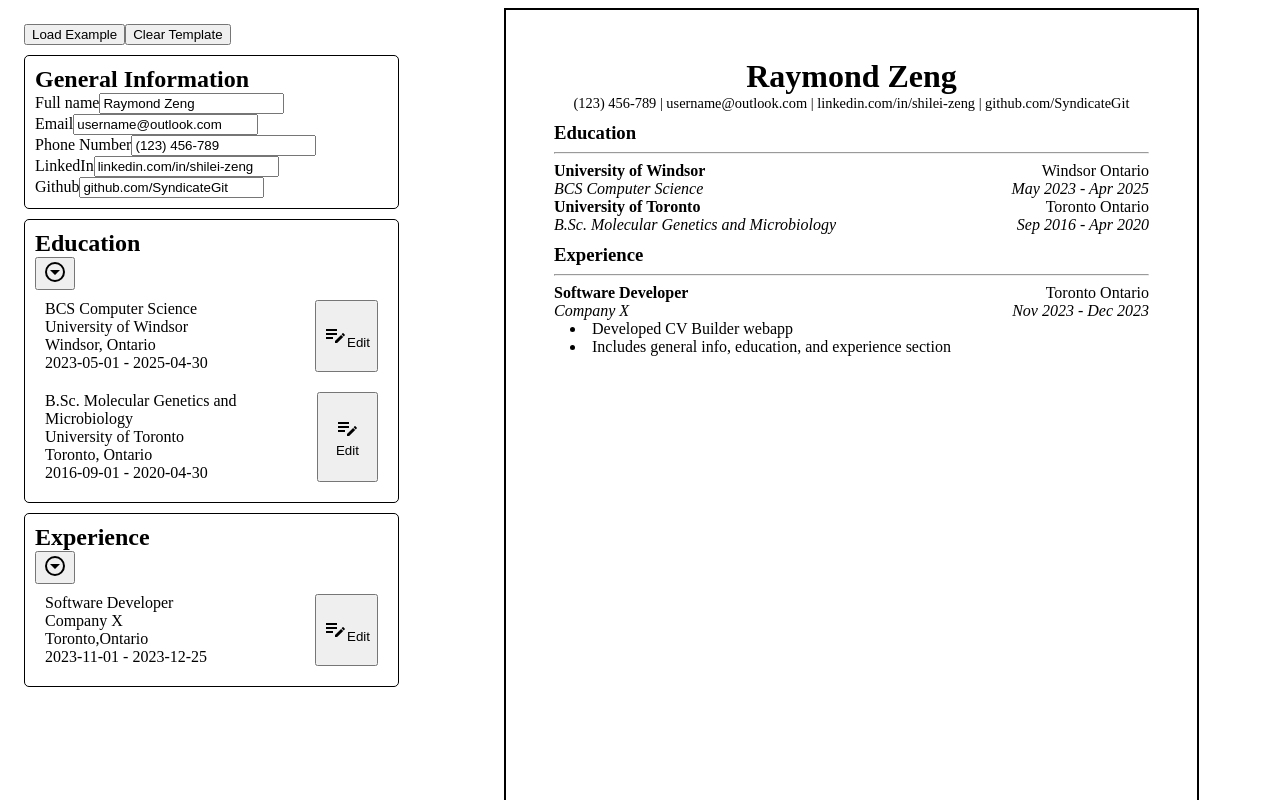
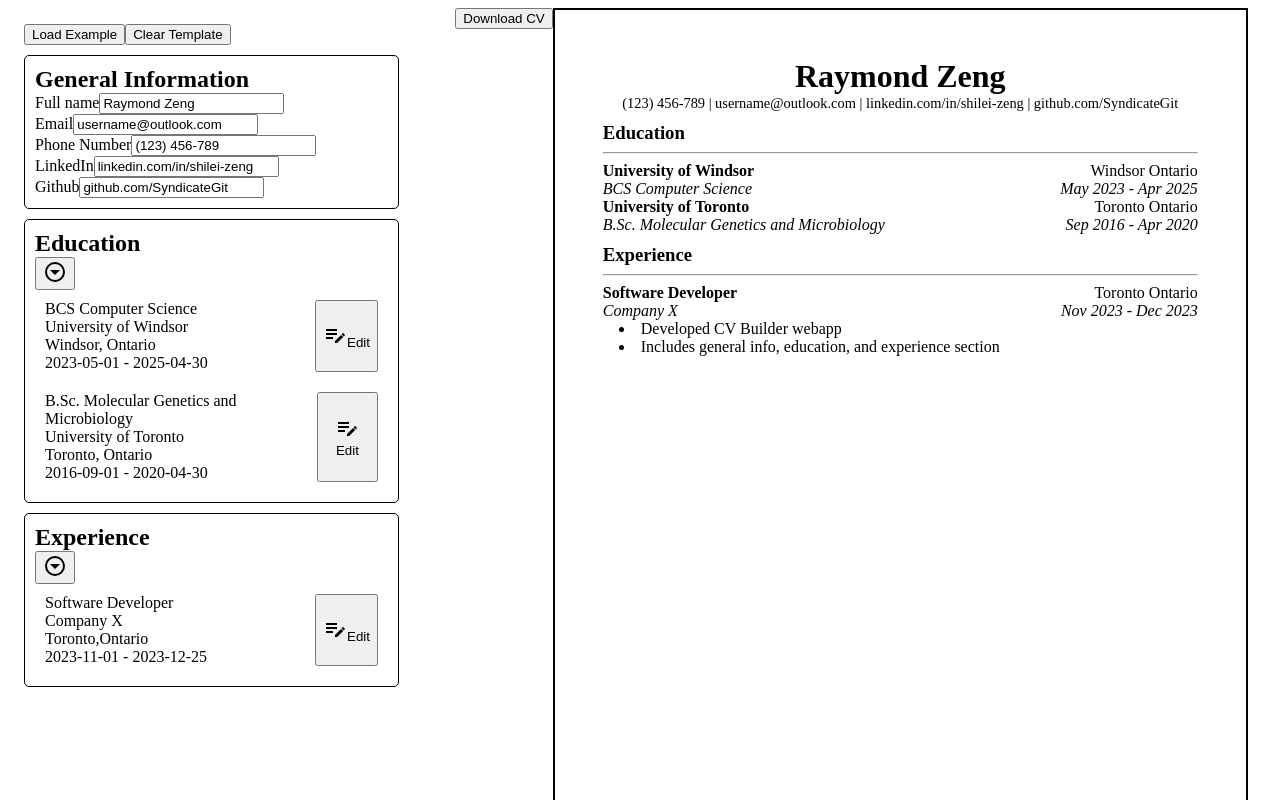
Before and after one commit to SyndicateGit/cv-builder, a React (Create React App) app: page / in a window 1280 px wide. Shown: the top 800 px of the page. Built offline with nearby package versions, Linux system fonts and the light colour scheme.

Commit message:
Added JsPDF download CV feature

```diff
--- a/package.json
+++ b/package.json
@@ -14,6 +14,7 @@
     "@types/react": "^18.2.39",
     "@types/react-dom": "^18.2.17",
     "@types/uuid": "^9.0.7",
+    "html2canvas": "^1.4.1",
     "jspdf": "^2.5.1",
     "react": "^18.2.0",
     "react-dom": "^18.2.0",
--- a/src/App.tsx
+++ b/src/App.tsx
@@ -12,6 +12,7 @@ import ExperienceList from './components/ExperienceList';
 import Icon from '@mdi/react';
 import { mdiArrowDownDropCircleOutline } from '@mdi/js';
 import { mdiArrowUpDropCircleOutline } from '@mdi/js';
+import SavePDF from './components/savePDF';
 
 type education = {
   degree: string,
@@ -312,6 +313,7 @@ function editExperienceListItem(e: any){
       </div>
 
       <div className='cv-outputs'>
+        <SavePDF/>
         <Resume
         basicInfo = {basicInfo}
         educationList = {educationList}
--- a/src/components/Resume.tsx
+++ b/src/components/Resume.tsx
@@ -155,6 +155,7 @@ export default function Resume(props:props){ //TODO: Define props type
   const divide2 = props.basicInfo.linkedInLink === '' || (props.basicInfo.email === '' && props.basicInfo.phoneNumber === '') ? '':' | ';
   return (
     <>
+      <div id='resume'>
         <div className='resume'>
           <div className='basic-info-output output'>
             <h1>{props.basicInfo.fullName}</h1>
@@ -167,6 +168,8 @@ export default function Resume(props:props){ //TODO: Define props type
             />
 
           <ExperienceList list={expList}/>
+        </div>
+
 
       </div>
     </>
--- /dev/null
+++ b/src/components/savePDF.tsx
@@ -0,0 +1,22 @@
+import * as React from 'react';
+import '../styles/savePDF.css';
+import JsPDF from 'jspdf';
+import html2canvas from 'html2canvas';
+
+export default function SavePDF(){
+  const generatePDF = () => {
+    const report = new JsPDF('portrait', 'pt', 'a4');
+    report.html(document.getElementById('resume')).then(() => {
+      report.save('cv.pdf');
+    });
+  };
+  return (
+    <>
+      <div className='savePDF'>
+        <button onClick={generatePDF}>
+          Download CV
+        </button>
+      </div>
+    </>
+  )
+}
--- a/src/styles/Resume.css
+++ b/src/styles/Resume.css
@@ -33,6 +33,7 @@ h1, h2, h3, h4, h5, h6, p{
   max-width: 595px;
   min-height: 841px;
   max-height: 841px;
+  width: 100%;
 }
 
 .education-output{
```
Also changed, not shown: src/styles/savePDF.css (added), 1 other file (tests, documents, lock files or other folders). Lines whose indentation alone changed are shown as unchanged.
